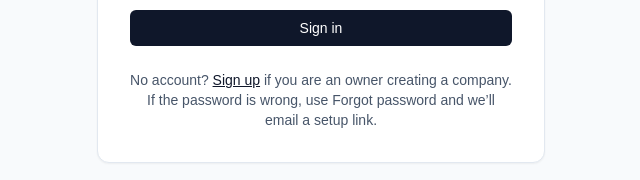
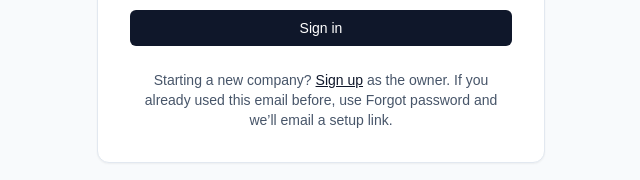
Before and after one commit to davidarm1/trade_stack, a Next.js app: page /login in a window 1280 px wide. Shown: the part 452-632 px from the top of the page, without its empty margins (319-959 px from the left). Built offline with nearby package versions, Linux system fonts and the light colour scheme.

Commit message:
docs: clarify owner signup messaging

```diff
--- a/src/app/(auth)/login/page.tsx
+++ b/src/app/(auth)/login/page.tsx
@@ -119,11 +119,11 @@ function LoginForm() {
           </button>
         </form>
         <p className="mt-6 text-center text-sm text-slate-600">
-          No account?{" "}
+          Starting a new company?{" "}
           <Link href="/register" className="font-medium text-slate-900 underline">
             Sign up
           </Link>
-          {" "}if you are an owner creating a company. If the password is wrong, use Forgot password and we’ll email a setup link.
+          {" "}as the owner. If you already used this email before, use Forgot password and we’ll email a setup link.
         </p>
       </div>
     </div>
--- a/src/app/(auth)/register/page.tsx
+++ b/src/app/(auth)/register/page.tsx
@@ -198,7 +198,7 @@ export default async function RegisterPage({
           <form action={signUpFromRegisterForm} className="mt-8 space-y-4">
             <input type="hidden" name="packageId" value={packageId} />
             <div className="rounded-lg border border-blue-200 bg-blue-50 px-3 py-2 text-sm text-blue-900">
-              Already have an account? <Link href="/login" className="font-medium underline">Sign in</Link> first. If the password is wrong, we’ll email a setup link so you can choose a new one and continue.
+              If this email already exists, we’ll email a setup link or password reset so you can continue as the owner of your new company.
             </div>
             <div className="rounded-lg border border-emerald-200 bg-emerald-50 px-3 py-2 text-sm text-emerald-900">
               {selectedPackage.name} (monthly) — payment simulated as approved.
```
